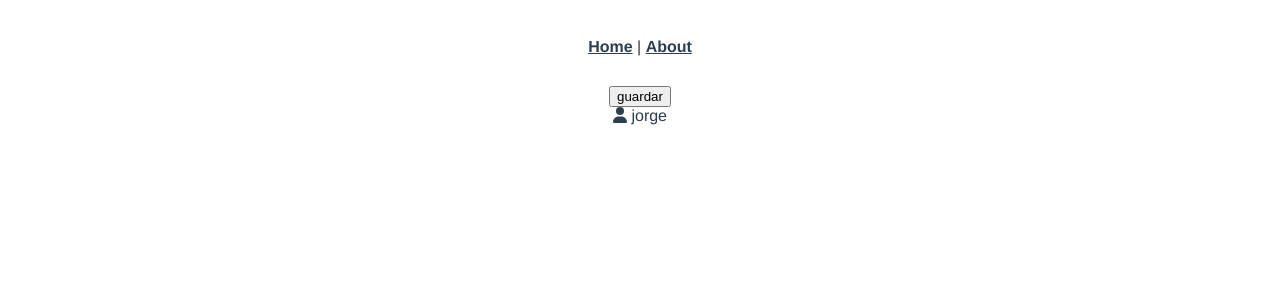
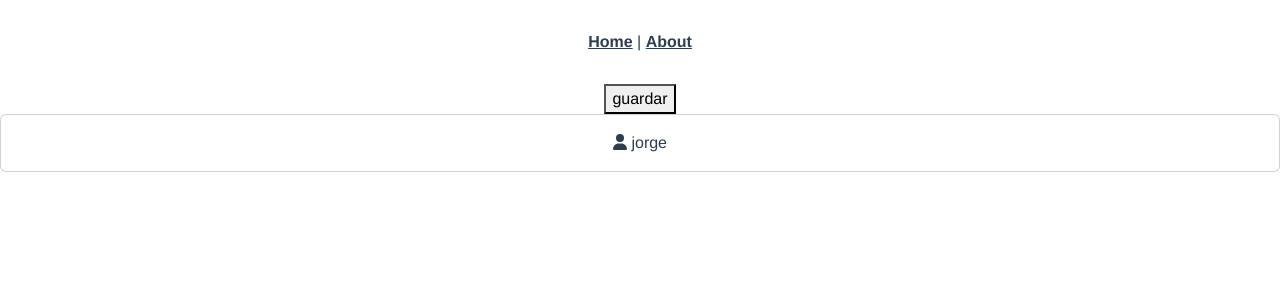
Before and after one commit to CrisGuzmanS/vue-skeleton, a Vue app: page /users in a window 1280 px wide. Both pictures are taken after a click on the button "guardar". Shown: the top 300 px of the page. Built offline with nearby package versions, Linux system fonts and the light colour scheme.

Commit message:
bootstrap installed

```diff
--- a/package.json
+++ b/package.json
@@ -13,7 +13,9 @@
     "@fortawesome/free-regular-svg-icons": "^6.2.0",
     "@fortawesome/free-solid-svg-icons": "^6.2.0",
     "@fortawesome/vue-fontawesome": "^3.0.1",
+    "@popperjs/core": "^2.11.6",
     "axios": "^0.27.2",
+    "bootstrap": "^5.2.0",
     "core-js": "^3.8.3",
     "vue": "^3.2.13",
     "vue-axios": "^3.4.1",
--- a/src/app/users/infraestructure/views/UsersIndexView.vue
+++ b/src/app/users/infraestructure/views/UsersIndexView.vue
@@ -22,7 +22,9 @@ export default defineComponent({
     <button>guardar</button>
   </form>
 
-  <div v-for="user of [...this.users]" v-bind:key="user.name()">
-    <font-awesome-icon icon="fa-solid fa-user" /> {{ user.name() }}
+  <div class="card" v-for="user of [...this.users]" v-bind:key="user.name()">
+      <div class="card-body">
+            <font-awesome-icon icon="fa-solid fa-user" /> {{ user.name() }}
+      </div>
   </div>
 </template>
```
Also changed, not shown: src/main.ts (+14 -0 lines), 1 other file (tests, documents, lock files or other folders).
